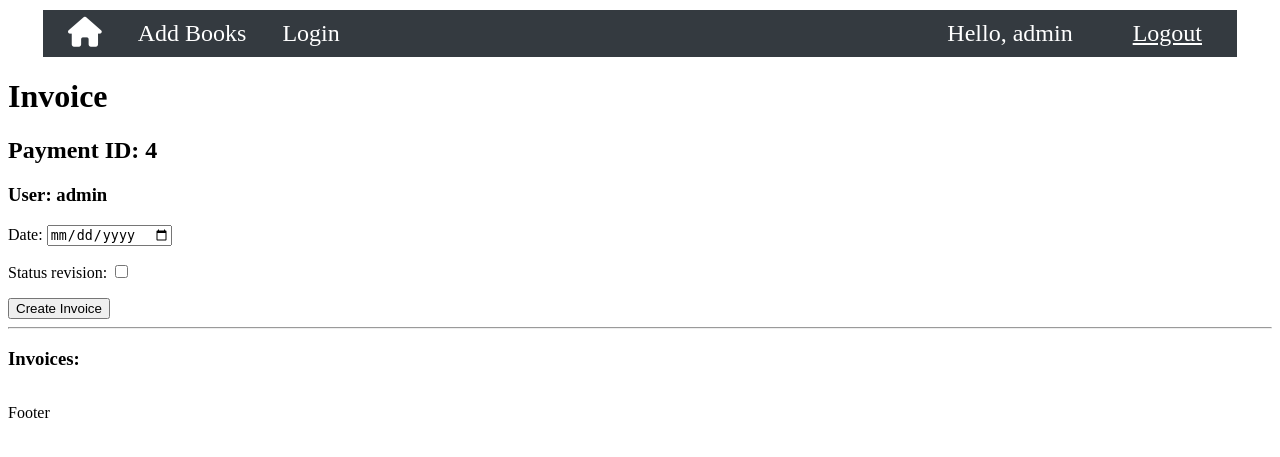
After one commit to nathan314159/book_store, a Django app: page /invoice/4/ in a window 1280 px wide. The commit adds this page. Shown: the top 457 px of the page. Run offline with Django 4.2, Linux system fonts and the light colour scheme; a user stored in the database is signed in; data comes from the database, SQL or seed files in the repository; data that the repository does not hold is empty; some libraries are stand-ins or nearby versions.

Commit message:
commit changes

```diff
--- a/book_store_arboleda/forms.py
+++ b/book_store_arboleda/forms.py
@@ -29,3 +29,11 @@ class PaymentForm(ModelForm):
         widgets = {
             'date': forms.DateInput(attrs={'type': 'date'}),
         }
+
+class InvoiceForm(ModelForm):
+    class Meta:
+        model = Invoice
+        fields = ['date','status_revision']
+        widgets = {
+            'date': forms.DateInput(attrs={'type': 'date'}),
+        }
--- a/book_store_arboleda/models.py
+++ b/book_store_arboleda/models.py
@@ -49,9 +49,6 @@ class Cart(models.Model):
         self.book_count = 0
         self.save()
 
-    def __str__(self):
-        return str(self.user)
-
     def update_total_amount(self):
         total = 0
         for book in self.books.all():
@@ -59,6 +56,9 @@ class Cart(models.Model):
         self.total_amount = total
         self.save()
 
+    def __str__(self):
+        book_names = ', '.join([str(book) for book in self.books.all()])
+        return f"Books: {book_names}"
 
 
 def update_book_count(sender, instance, action, **kwargs):
@@ -73,12 +73,12 @@ class Payment(models.Model):
     date = models.DateField()
     payment_method = models.CharField(max_length=50)
 
-    def save(self, *args, **kwargs):
-        super().save(*args, **kwargs)
-        cart = Cart.objects.get(user=self.user)
-        if cart.book_count > 0:
-            cart.empty_cart()
-            cart.update_total_amount()
+    # def save(self, *args, **kwargs):
+    #     super().save(*args, **kwargs)
+    #     cart = Cart.objects.get(user=self.user)
+    #     if cart.book_count > 0:
+    #         cart.empty_cart()
+    #         cart.update_total_amount()
 
 class Invoice(models.Model):
     payment = models.ForeignKey(Payment, on_delete=models.CASCADE)
@@ -90,4 +90,7 @@ class Invoice(models.Model):
 
 class Invoice_detail(models.Model):
     invoice = models.ForeignKey(Invoice, on_delete=models.CASCADE)
-    Book = models.ForeignKey(Book, on_delete=models.CASCADE)
+    book = models.ForeignKey(Book, on_delete=models.CASCADE, null=True)
+
+    def __str__(self):
+        return f"Invoice detail {self.invoice.id}"
--- /dev/null
+++ b/book_store_arboleda/templates/book_store_arboleda/invoice.html
@@ -0,0 +1,33 @@
+{% extends "book_store_arboleda/base.html" %}
+{% load static %}
+
+{% block css %}
+<link rel="stylesheet" type="text/css" href="{% static 'css/book_store_arboleda/paymentInfo.css' %}">
+{% endblock %}
+
+{% block content %}
+
+<h1>Invoice</h1>
+<h2>Payment ID: {{ payment_id }}</h2>
+<h3>User: {{ user.username }}</h3>
+
+<form method="POST">
+    {% csrf_token %}
+    {{ form.as_p }}
+
+    <input type="submit" value="Create Invoice">
+</form>
+
+<hr>
+
+<h3>Invoices:</h3>
+<ul>
+    <!-- {% for invoice in invoices %}
+    <li>Invoice ID: {{ invoice.id }} - Date: {{ invoice.date }}</li>
+    {% endfor %} -->
+
+        {% for book in books %}
+    <li> {{ book.title }} - price: {{ book.price }}</li>
+    {% endfor %}
+</ul>
+{% endblock %}
--- a/book_store_arboleda/templates/book_store_arboleda/viewcart.html
+++ b/book_store_arboleda/templates/book_store_arboleda/viewcart.html
@@ -61,7 +61,7 @@
                                 <a href="{% url 'home' %}" class="button" >Continue Shopping</a>
                             </td>
                         <td><div class="book-amount">${{ cart.total_amount }}</div></td>
-                        <td><a href="{% url 'payment' cart_id=cart_id %}" class="button">Payment</a></td>
+                        <td><a href="{% url 'payment' %}" class="button">Payment</a></td>
                     </table>
 
 
--- a/book_store_arboleda/urls.py
+++ b/book_store_arboleda/urls.py
@@ -16,8 +16,10 @@ urlpatterns = [
     path('deleteBook/<str:pk>', views.deleteBook,name='deleteBook'),
     path('updateBook/<str:pk>', views.updateBook,name='updateBook'),
     path('removeBookFromCart/<str:book_id>', views.removeBookFromCart,name='removeBookCustomer'),
-    path('payment/<int:cart_id>/', views.payment, name='payment'),
+    path('payment/', views.payment, name='payment'),
     path('empty_cart_page/', views.empty_cart_page, name='empty_cart_page'),
     path('empty_cart/', views.empty_cart, name='empty_cart'),
+    path('invoice/<int:payment_id>/', views.invoice, name='invoice'),
+    path('invoice_detail/<int:invoice_id>/', views.invoice_detail, name='invoice_detail'),
 
 ]
--- a/book_store_arboleda/views.py
+++ b/book_store_arboleda/views.py
@@ -78,21 +78,6 @@ def addbook(request):
 
 
 
-
-
-@login_required
-def viewcart(request):
-    user = request.user
-    cart = Cart.objects.get(user=user)
-    cart_id = cart.id
-    if cart.book_count == 0:
-        return redirect('empty_cart_page')
-    else:
-        cart.update_total_amount()
-        context = {'cart': cart, 'cart_id': cart_id}
-        print(context)
-        return render(request, 'book_store_arboleda/viewcart.html', context)
-
 @login_required
 def addtocart(request, pk):
     book = Book.objects.get(id=pk)
@@ -138,29 +123,6 @@ def updateBook(request, pk):
         return redirect('/', id=pk)
     return render(request, 'book_store_arboleda/updateBook.html', {'form': form})
 
-
-
-@login_required
-def payment(request, cart_id):
-        # Retrieve payment information
-    payment = Payment.objects.filter(user=request.user).first()
-
-    # Retrieve books in the cart
-    books = Book.objects.filter(cart_id=cart_id)
-
-    # Calculate the total amount
-    total_amount = sum(book.price for book in books)
-
-    # Prepare the context data
-    context = {
-        'cart_id': cart_id,
-        'payment': payment,  # Pass the payment object to the template
-        'books': books,  # Pass the books in the cart to the template
-        'total_amount': total_amount,  # Pass the total amount to the template
-    }
-    return render(request, 'book_store_arboleda/payment.html', context)
-
-
 def book_list(request):
     books = Book.objects.all()
     return render(request, 'book_store_arboleda/home.html', {'books': books})
@@ -173,3 +135,130 @@ def empty_cart(request):
 
 def empty_cart_page(request):
     return render(request, 'book_store_arboleda/emptycart.html')
+
+
+from book_store_arboleda.models import Cart
+
+@login_required
+def payment(request):
+    user = request.user
+
+    try:
+        cart = Cart.objects.get(user=user)
+    except Cart.DoesNotExist:
+        return HttpResponse("Cart not found.")
+
+    if request.method == 'POST':
+        form = PaymentForm(request.POST)
+        if form.is_valid():
+            payment = form.save(commit=False)
+            payment.user = user
+            payment.save()
+            context = {
+                'date': payment.date,
+                'payment_method': payment.payment_method,
+                'cart': cart
+            }
+            return redirect('invoice', payment_id=payment.id)
+    else:
+        form = PaymentForm()
+
+    print("Cart:", cart)
+    print("Books in Cart:")
+    for book in cart.books.all():
+        print(book)
+
+    context = {
+        'form': form,
+        'cart': cart
+    }
+    return render(request, 'book_store_arboleda/payment.html', context)
+
+
+
+
+def invoice(request, payment_id):
+    payment = Payment.objects.get(id=payment_id)
+    user = request.user
+    invoices = Invoice.objects.filter(payment=payment)
+
+    try:
+        cart = Cart.objects.get(user=user)
+    except Cart.DoesNotExist:
+        cart = None
+
+    books = cart.books.all() if cart else []
+
+    if request.method == 'POST':
+        form = InvoiceForm(request.POST)
+        if form.is_valid():
+            invoice = form.save(commit=False)
+            invoice.payment = payment
+            invoice.user = user
+            invoice.save()
+
+            for book in books:
+                invoice_detail = Invoice_detail.objects.create(invoice=invoice, book=book)
+                invoice_detail.save()
+
+            # cart.books.clear()  # Empty the cart by removing all books
+
+            return redirect('invoice_detail', invoice_id=invoice.id)
+    else:
+        form = InvoiceForm()
+
+    context = {
+        'payment': payment,
+        'user': user,
+        'payment_id': payment_id,
+        'invoices': invoices,
+        'form': form,
+        'books': books,
+    }
+
+    # Print books and book_count
+    for book in books:
+        print(book.title)
+
+    book_count = len(books)
+    print("Book Count:", book_count)
+
+    return render(request, 'book_store_arboleda/invoice.html', context)
+
+
+
+
+
+def invoice_detail(request, invoice_id):
+    invoice = Invoice.objects.get(id=invoice_id)
+    invoice_details = Invoice_detail.objects.filter(invoice=invoice)
+
+    user = request.user
+    cart = Cart.objects.get(user=user)
+    books = cart.books.all()
+
+    context = {
+        'invoice': invoice,
+        'invoice_details': invoice_details,
+        'books': books,
+        'cart': cart,  # Add the cart object to the context
+    }
+    print(context)
+    cart.empty_cart()
+    return render(request, 'book_store_arboleda/invoice_detail.html', context)
+
+
+
+
+@login_required
+def viewcart(request):
+    user = request.user
+    cart = Cart.objects.get(user=user)
+    cart_id = cart.id
+    if cart.book_count == 0:
+        return redirect('empty_cart_page')
+    else:
+        cart.update_total_amount()
+        context = {'cart': cart, 'cart_id': cart_id}
+        print(context,)
+        return render(request, 'book_store_arboleda/viewcart.html', context)
--- a/static/css/book_store_arboleda/paymentInfo.css
+++ b/static/css/book_store_arboleda/paymentInfo.css
@@ -1,27 +1,20 @@
-body {
-    background-color: black;
-}
-
 .container {
   display: flex;
-
   align-items: center;
   justify-content: center;
   height: 100vh;
 }
 
 .jumbotron {
-
-    background-color: #FDF5DF;
+  background-color: #e9ecef;
   padding: 2rem 1rem;
   margin-bottom: 2rem;
   border-radius: 1rem;
   box-shadow: 0 .5rem 1rem rgba(0,0,0,.15);
-
 }
 
 .button {
-    background-color: #5EBEC4; /* Green */
+  background-color: #4CAF50; /* Green */
   border: none;
   color: white;
   padding: 15px 32px;
@@ -29,55 +22,23 @@ body {
   text-decoration: none;
   display: inline-block;
   font-size: 16px;
-    margin-top: 10px;
-    width: 400px;
   }
 
-  .books-price ul {
-    display: flex;
-    flex-direction: column;
-    background-color: wheat
-    ;
+  p input[type="text"],
+  p input[type="password"] {
+    font-size: 15px;
+    padding: 10px;
+    width: 300px;
+    height: 30px;
   }
 
-  .books-price li {
-    display: flex;
-    justify-content: space-between;
-    align-items: center;
-    padding: 10px;
-    border-bottom: 1px solid #ccc;
-}
-
-  .books-price li span:first-child {
-    flex: 1;
-    text-align: left;
-}
-
-  .books-price li span:last-child {
-    font-weight: bold;
-    text-align: right;
-    flex: 1;
-}
-
-  .books-price ul li span:first-child {
-    margin-right: 50px;
-}
-
-  .books-price ul li span:last-child {
-    margin-left: 50px;
-}
-
-p {
-    margin-left: 10px;
+  p a {
+      padding-left: 20px;
+      font-size: 20px;
   }
 
   .title {
       display: flex;
+      justify-content: center;
       align-items: center;
-    justify-content: center;
   }
-
-p {
-    font-family: 'Lucida Sans', 'Lucida Sans Regular', 'Lucida Grande', 'Lucida Sans Unicode', Geneva, Verdana, sans-serif;
-    font-size: large;
-}
```
Also changed, not shown: book_store_arboleda/templates/book_store_arboleda/invoice_detail.html (added, +51 -0 lines), book_store_arboleda/templates/book_store_arboleda/payment.html (+6 -31 lines), book_store_arboleda/migrations/0005_remove_invoice_detail_book_invoice_detail_cart.py (added), book_store_arboleda/migrations/0006_remove_invoice_detail_cart_invoice_detail_book.py (added), db.sqlite3, static/css/book_store_arboleda/invoice.css (added). Lines whose indentation alone changed are shown as unchanged.
